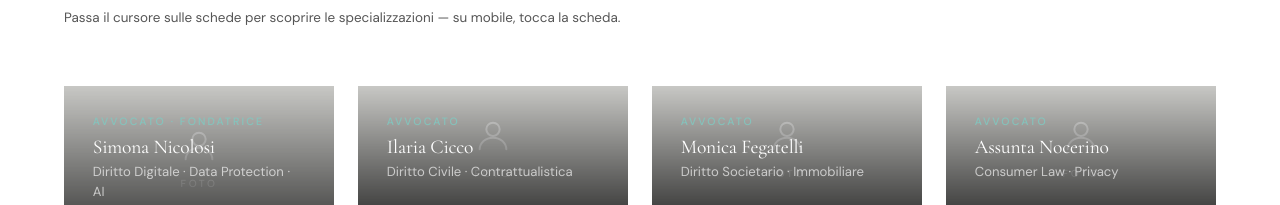
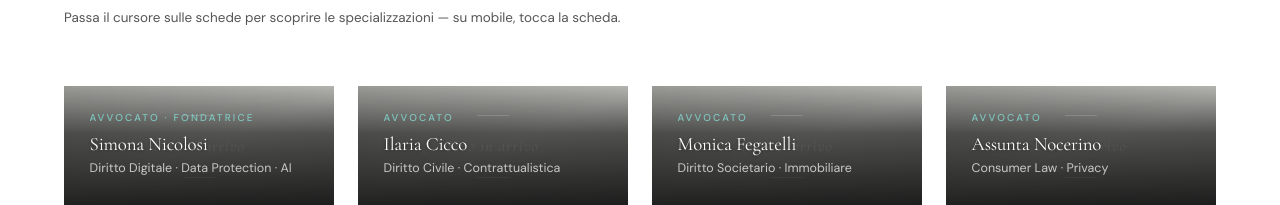
Before and after one commit to madeinaquila/milaw, a plain HTML site: page team.html in a window 1280 px wide. Shown: the part 607-812 px from the top of the page. Drawn offline with nearby package versions, Linux system fonts and the light colour scheme.

Commit message:
Add files via upload

```diff
--- a/style.css
+++ b/style.css
@@ -533,7 +533,7 @@ p {
 
 /* ── Faccia Anteriore ── */
 .flip-front {
-  background: #b8b8b5;
+  background: #a8a8a5;
   padding: 0;
   justify-content: flex-end;
   overflow: hidden;
@@ -543,10 +543,14 @@ p {
 /* testo in basso sovrapposto alla foto */
 .flip-front-content {
   position: relative;
-  z-index: 1;
-  padding: 1.6rem 1.8rem 2rem;
-  background: linear-gradient(to top, rgba(0,0,0,0.7) 0%, rgba(0,0,0,0.0) 100%);
+  z-index: 2;
+  padding: 1.4rem 1.6rem 1.8rem;
+  background: linear-gradient(to top, rgba(0,0,0,0.82) 0%, rgba(0,0,0,0.55) 60%, rgba(0,0,0,0.0) 100%);
   width: 100%;
+  min-height: 120px;
+  display: flex;
+  flex-direction: column;
+  justify-content: flex-end;
 }
 
 /* Foto o avatar */
@@ -568,51 +572,64 @@ p {
   inset: 0;
   width: 100%;
   height: 100%;
-  background: #c8c8c5;
+  background: linear-gradient(160deg, #9a9a97 0%, #b5b5b2 50%, #a2a2a0 100%);
   display: flex;
   flex-direction: column;
   align-items: center;
   justify-content: center;
-  gap: 0.6rem;
+  gap: 1rem;
   z-index: 0;
 }
 
+.flip-photo-placeholder::before {
+  content: '';
+  width: 32px;
+  height: 1px;
+  background: rgba(255,255,255,0.4);
+}
+
+.flip-photo-placeholder::after {
+  content: '';
+  width: 32px;
+  height: 1px;
+  background: rgba(255,255,255,0.4);
+}
+
 .flip-photo-placeholder svg {
-  width: 40px; height: 40px;
-  stroke: rgba(255,255,255,0.55);
-  fill: none;
+  display: none;
 }
 
 .flip-photo-placeholder span {
-  font-family: var(--sans);
-  font-size: 0.64rem;
-  font-weight: 500;
-  letter-spacing: 0.25em;
-  text-transform: uppercase;
-  color: rgba(255,255,255,0.6);
+  font-family: var(--serif);
+  font-size: 1rem;
+  font-weight: 300;
+  font-style: italic;
+  letter-spacing: 0.06em;
+  color: rgba(255,255,255,0.45);
 }
 
 /* Il contenuto testuale va sopra il placeholder */
 .flip-front > *:not(.flip-photo-placeholder) { position: relative; z-index: 1; }
 
 .flip-role {
-  font-size: 0.66rem;
+  font-size: 0.62rem;
   font-weight: 500;
-  letter-spacing: 0.2em;
-  text-transform: uppercase;
-  color: rgba(127,198,191,0.9);
-  margin-bottom: 0.3rem;
+  letter-spacing: 0.22em;
+  text-transform: uppercase;
+  color: var(--teal);
+  margin-bottom: 0.35rem;
 }
 
 .flip-front h3 {
-  font-size: 1.22rem;
-  margin-bottom: 0.2rem;
-  color: var(--white);
+  font-size: 1.18rem;
+  margin-bottom: 0.25rem;
+  color: #ffffff;
+  text-shadow: 0 1px 4px rgba(0,0,0,0.5);
 }
 
 .flip-front .flip-areas {
-  font-size: 0.82rem;
-  color: rgba(255,255,255,0.65);
+  font-size: 0.78rem;
+  color: rgba(255,255,255,0.72);
   max-width: none;
   line-height: 1.5;
 }
--- a/team.html
+++ b/team.html
@@ -67,7 +67,7 @@
               <div class="flip-front">
                 <div class="flip-photo-placeholder" aria-hidden="true">
                   <svg viewBox="0 0 24 24" stroke-width="1.2" stroke-linecap="round" stroke-linejoin="round"><circle cx="12" cy="8" r="4"/><path d="M4 20c0-4 3.6-7 8-7s8 3 8 7"/></svg>
-                  <span>Foto</span>
+                  <span>Foto in arrivo</span>
                 </div>
                 <div class="flip-front-content">
                   <div class="flip-role">Avvocato · Fondatrice</div>
@@ -102,7 +102,7 @@
               <div class="flip-front">
                 <div class="flip-photo-placeholder" aria-hidden="true">
                   <svg viewBox="0 0 24 24" stroke-width="1.2" stroke-linecap="round" stroke-linejoin="round"><circle cx="12" cy="8" r="4"/><path d="M4 20c0-4 3.6-7 8-7s8 3 8 7"/></svg>
-                  <span>Foto</span>
+                  <span>Foto in arrivo</span>
                 </div>
                 <div class="flip-front-content">
                   <div class="flip-role">Avvocato</div>
@@ -136,7 +136,7 @@
               <div class="flip-front">
                 <div class="flip-photo-placeholder" aria-hidden="true">
                   <svg viewBox="0 0 24 24" stroke-width="1.2" stroke-linecap="round" stroke-linejoin="round"><circle cx="12" cy="8" r="4"/><path d="M4 20c0-4 3.6-7 8-7s8 3 8 7"/></svg>
-                  <span>Foto</span>
+                  <span>Foto in arrivo</span>
                 </div>
                 <div class="flip-front-content">
                   <div class="flip-role">Avvocato</div>
@@ -170,7 +170,7 @@
               <div class="flip-front">
                 <div class="flip-photo-placeholder" aria-hidden="true">
                   <svg viewBox="0 0 24 24" stroke-width="1.2" stroke-linecap="round" stroke-linejoin="round"><circle cx="12" cy="8" r="4"/><path d="M4 20c0-4 3.6-7 8-7s8 3 8 7"/></svg>
-                  <span>Foto</span>
+                  <span>Foto in arrivo</span>
                 </div>
                 <div class="flip-front-content">
                   <div class="flip-role">Avvocato</div>
```
